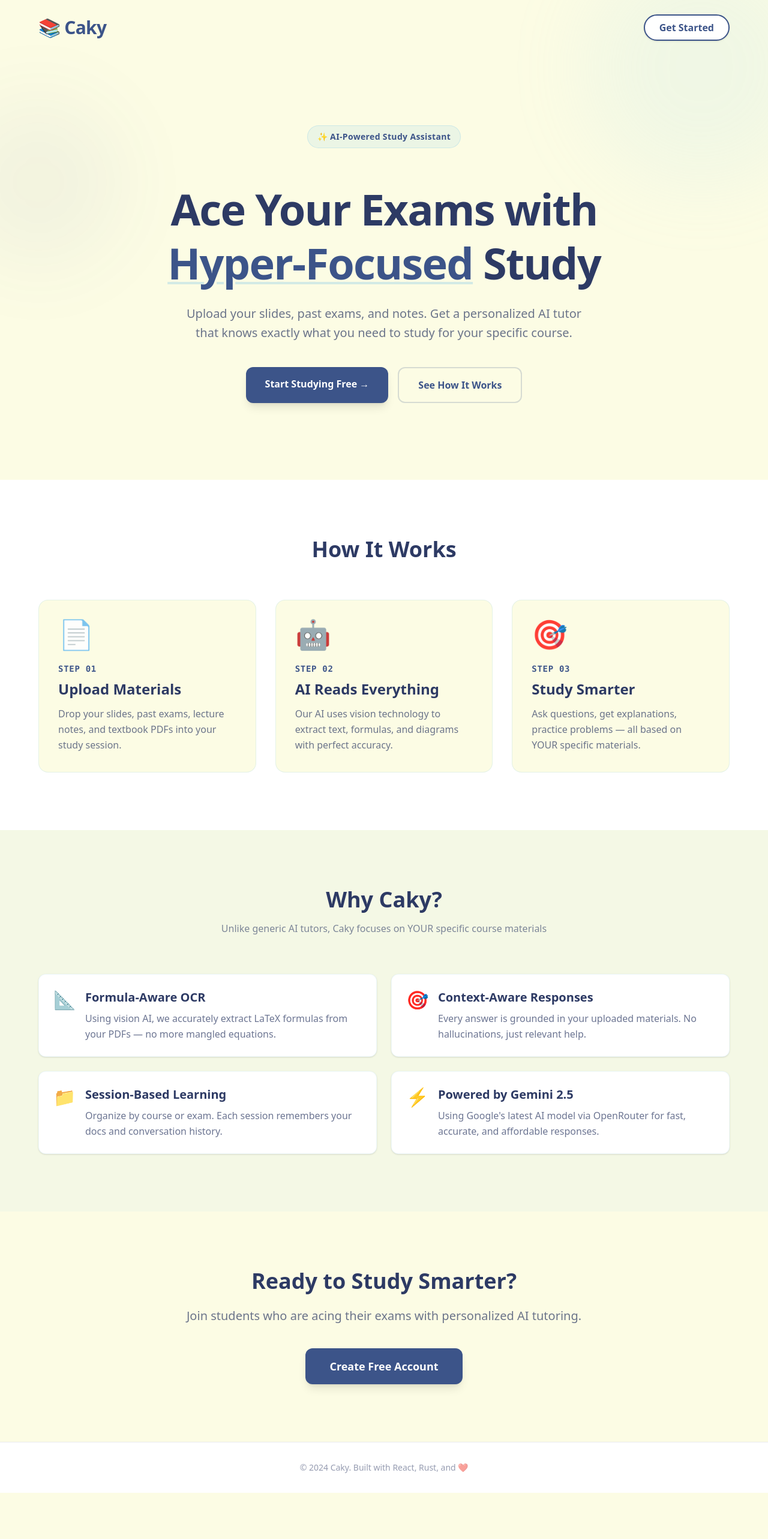
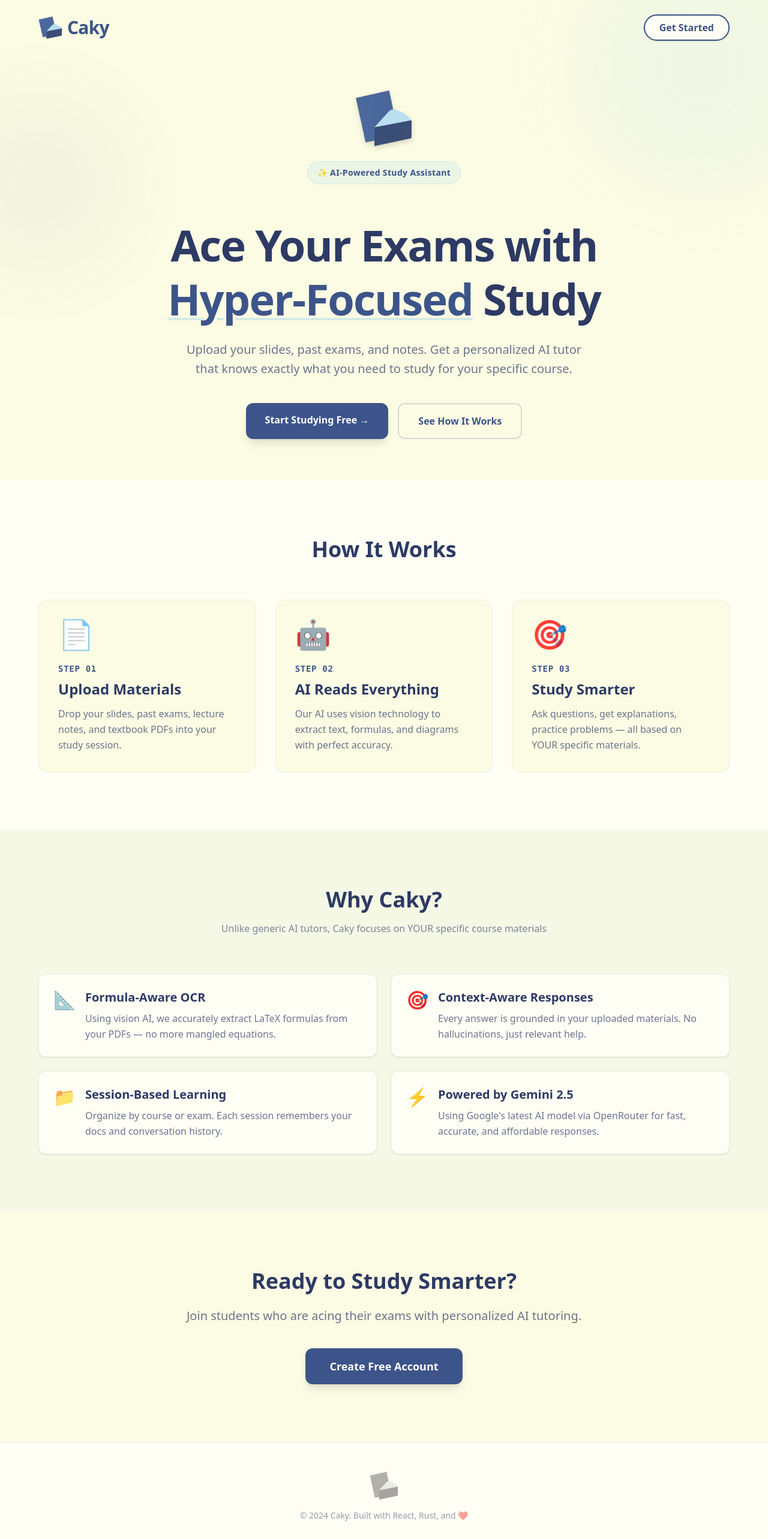
Before and after one commit to ArthurLoboLobo/projeto-estudos, a React (Vite) app in the folder frontend/: page / in a window 1280 px wide. Shown: the top 2566 px of the page at 60% size. Before the commit the page ends 2489 px from the top, so only its background shows below. Built offline with nearby package versions, Linux system fonts and the light colour scheme; no server answers.

Commit message:
feat: update favicon and enhance UI with new logo and color scheme

```diff
--- a/frontend/index.html
+++ b/frontend/index.html
@@ -2,7 +2,7 @@
 <html lang="en">
   <head>
     <meta charset="UTF-8" />
-    <link rel="icon" type="image/svg+xml" href="/vite.svg" />
+    <link rel="icon" type="image/png" href="/caky_logo.png" />
     <meta name="viewport" content="width=device-width, initial-scale=1.0" />
     <title>Caky</title>
   </head>
--- a/frontend/src/components/auth/AuthForm.tsx
+++ b/frontend/src/components/auth/AuthForm.tsx
@@ -45,8 +45,9 @@ export default function AuthForm() {
       <div className="w-full max-w-md p-6 relative z-10">
         {/* Logo/Brand */}
         <div className="text-center mb-8">
+          <img src="/caky_logo.png" alt="Caky Logo" className="w-20 h-20 mx-auto mb-4 drop-shadow-md" />
           <h1 className="text-4xl font-bold text-caky-primary mb-2">
-            📚 Caky
+            Caky
           </h1>
           <p className="text-caky-dark/70 font-medium">
             AI-powered exam preparation
--- a/frontend/src/index.css
+++ b/frontend/src/index.css
@@ -6,6 +6,7 @@
   --color-caky-primary: #3C5489;
   --color-caky-secondary: #ACD9E8;
   --color-caky-dark: #2D3A64;
+  --color-caky-card: #FFFEF5;
 }
 
 /* Custom scrollbar for light theme */
@@ -40,6 +41,14 @@ body {
   -moz-osx-font-smoothing: grayscale;
   background-color: var(--color-caky-bg);
   color: var(--color-caky-dark);
+}
+
+.bg-white {
+  background-color: var(--color-caky-card) !important;
+}
+
+.bg-gray-50, .bg-gray-100 {
+  background-color: var(--color-caky-bg) !important;
 }
 
 /* Line clamp utility */
--- a/frontend/src/pages/Dashboard.tsx
+++ b/frontend/src/pages/Dashboard.tsx
@@ -57,10 +57,11 @@ export default function Dashboard() {
   return (
     <div className="min-h-screen bg-caky-bg">
       {/* Header */}
-      <header className="border-b border-caky-dark/10 bg-white/80 backdrop-blur-md sticky top-0 z-10 shadow-sm">
+      <header className="border-b border-caky-dark/10 bg-caky-card/80 backdrop-blur-md sticky top-0 z-10 shadow-sm">
         <div className="max-w-6xl mx-auto px-6 py-4 flex justify-between items-center">
           <Link to="/" className="text-xl font-bold text-caky-primary flex items-center gap-2">
-            <span>📚</span> Caky
+            <img src="/caky_logo.png" alt="Caky Logo" className="w-8 h-8 object-contain" />
+            Caky
           </Link>
           <div className="flex items-center gap-4">
             <span className="text-caky-dark/70 text-sm font-medium">{user?.email}</span>
--- a/frontend/src/pages/Landing.tsx
+++ b/frontend/src/pages/Landing.tsx
@@ -9,10 +9,13 @@ export default function Landing() {
       {/* Navigation */}
       <nav className="absolute top-0 left-0 right-0 p-6 z-10">
         <div className="max-w-6xl mx-auto flex justify-between items-center">
-          <h1 className="text-3xl font-bold text-caky-primary tracking-tight">📚 Caky</h1>
+          <Link to="/" className="flex items-center gap-2">
+            <img src="/caky_logo.png" alt="Caky Logo" className="w-10 h-10 object-contain" />
+            <h1 className="text-3xl font-bold text-caky-primary tracking-tight">Caky</h1>
+          </Link>
           <Link
             to={isAuthenticated ? '/dashboard' : '/auth'}
-            className="px-6 py-2 bg-white text-caky-primary font-semibold rounded-full border-2 border-caky-primary hover:bg-caky-primary hover:text-white transition shadow-sm"
+            className="px-6 py-2 bg-caky-card text-caky-primary font-semibold rounded-full border-2 border-caky-primary hover:bg-caky-primary hover:text-white transition shadow-sm"
           >
             {isAuthenticated ? 'Dashboard' : 'Get Started'}
           </Link>
@@ -27,6 +30,7 @@ export default function Landing() {
 
         <div className="max-w-4xl mx-auto text-center relative z-10 pt-20">
           <div className="mb-8">
+            <img src="/caky_logo.png" alt="Caky Logo" className="w-24 h-24 mx-auto mb-6 drop-shadow-lg" />
             <span className="inline-block px-4 py-2 bg-caky-secondary/20 text-caky-primary rounded-full text-sm font-bold border border-caky-secondary/50 mb-6 tracking-wide">
               ✨ AI-Powered Study Assistant
             </span>
@@ -179,9 +183,12 @@ export default function Landing() {
       </section>
 
       {/* Footer */}
-      <footer className="border-t border-caky-dark/10 py-8 px-6 bg-white">
-        <div className="max-w-6xl mx-auto text-center text-caky-dark/50 text-sm font-medium">
-          © 2024 Caky. Built with React, Rust, and ❤️
+      <footer className="border-t border-caky-dark/10 py-12 px-6 bg-caky-card">
+        <div className="max-w-6xl mx-auto text-center">
+          <img src="/caky_logo.png" alt="Caky Logo" className="w-12 h-12 mx-auto mb-4 grayscale opacity-50 hover:grayscale-0 hover:opacity-100 transition" />
+          <div className="text-caky-dark/50 text-sm font-medium">
+            © 2024 Caky. Built with React, Rust, and ❤️
+          </div>
         </div>
       </footer>
     </div>
--- a/frontend/src/pages/Session.tsx
+++ b/frontend/src/pages/Session.tsx
@@ -268,7 +268,7 @@ export default function Session() {
   return (
     <div className="h-screen flex flex-col bg-caky-bg">
       {/* Header */}
-      <header className="border-b border-caky-dark/10 bg-white shadow-sm shrink-0 z-10">
+      <header className="border-b border-caky-dark/10 bg-caky-card shadow-sm shrink-0 z-10">
         <div className="px-4 md:px-6 py-4 flex justify-between items-center">
           <div className="flex items-center gap-2 md:gap-4 min-w-0">
             <Link
@@ -277,11 +277,14 @@ export default function Session() {
             >
               ← Back
             </Link>
-            <div className="min-w-0">
-              <h1 className="text-lg md:text-xl font-bold text-caky-dark truncate">{session.title}</h1>
-              {session.description && (
-                <p className="text-sm text-caky-dark/50 truncate hidden md:block">{session.description}</p>
-              )}
+            <div className="flex items-center gap-3 min-w-0">
+              <img src="/caky_logo.png" alt="Caky Logo" className="w-6 h-6 object-contain hidden md:block" />
+              <div className="min-w-0">
+                <h1 className="text-lg md:text-xl font-bold text-caky-dark truncate">{session.title}</h1>
+                {session.description && (
+                  <p className="text-sm text-caky-dark/50 truncate hidden md:block">{session.description}</p>
+                )}
+              </div>
             </div>
           </div>
           <div className="flex items-center gap-2 md:gap-4 shrink-0">
```
Also changed, not shown: frontend/public/caky_logo.png (added).
